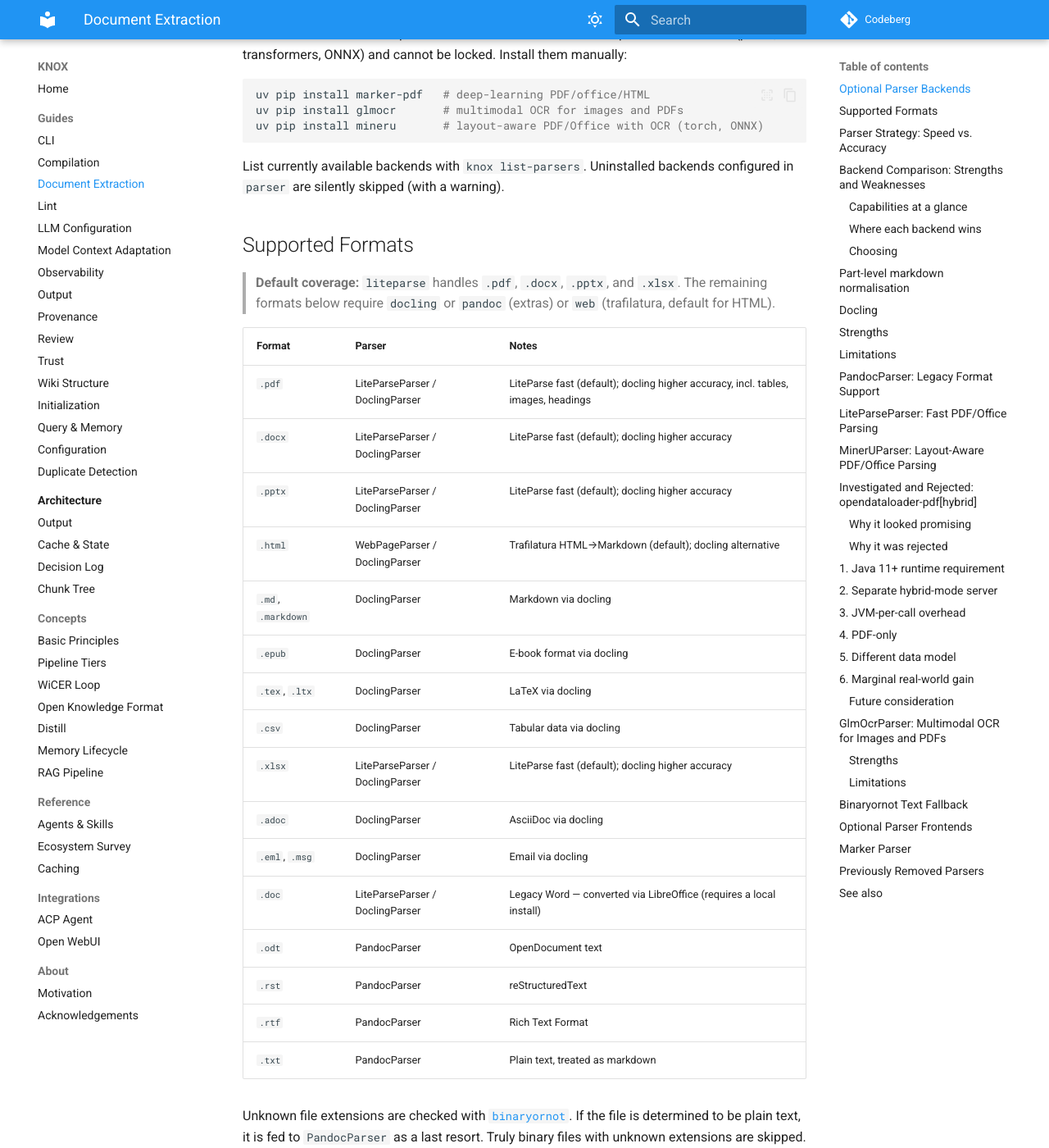
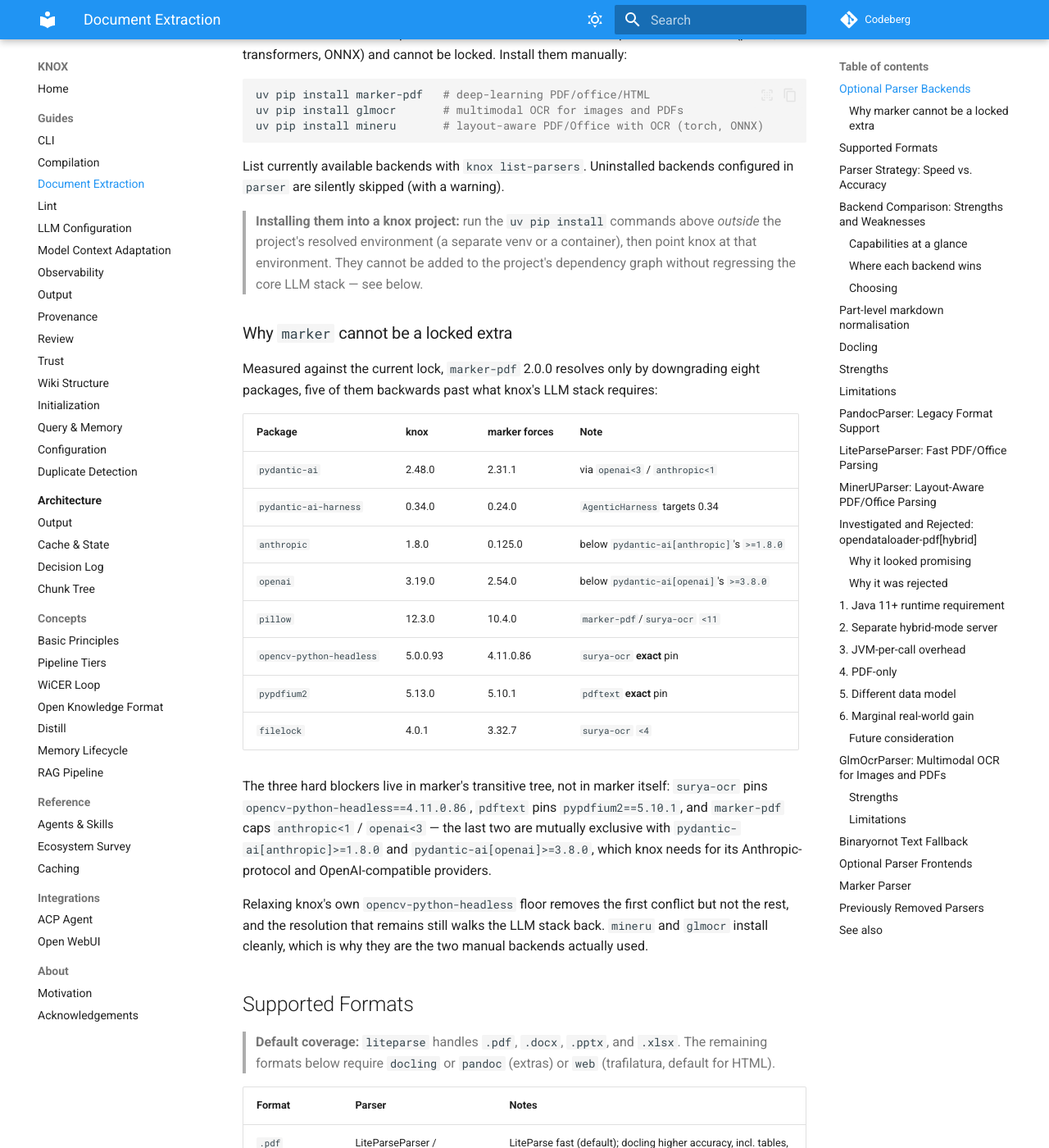
Before and after one commit to jr2804/kompend, an MkDocs documentation site: the page built from docs/guides/document-extraction.md, in a window 1280 px wide and 1400 px high, scrolled down 882 px. Shown: the whole window at 82% size. Built offline with MkDocs 1.6.1 and Material for MkDocs 9.7.7, drawn with Linux system fonts in a browser that asks for light colours; some of the changed text lies outside the part shown.

Commit message:
build(deps): upgrade lock, relax liteparse bound to <2.15; document marker conflict
uv lock --upgrade bumped 18 packages (incl. optional extras), most notably
pydantic-ai 2.47->2.48, pydantic-ai-harness 0.33->0.34, openai 3.18->3.19,
starlette 1.6->1.7, rumdl 0.2.75->0.2.77, crawl4ai 0.9.3->0.9.4.

liteparse was capped at <2.13 because 2.13.0 shipped no cp313 wheels. 2.14
ships them, so the cap moves to <2.15 and the lock now takes 2.14.7.
Verified against the figure path from the earlier librefix fix: 24/24 image
refs still resolve to bytes on T-REC-P.57, and the shared converter now also
picks up a code block from it.

Remaining outdated packages are all upstream-capped, none by knox:
typer<0.27.0 (docling-slim), websockets<17 (docling-slim, google-genai),
pyee<14 (playwright), mpmath<1.4 (sympy), antlr4-python3-runtime==4.9.*
(omegaconf via rapidocr), pydantic-core==2.46.5 (pydantic),
agent-client-protocol<0.12 (harness[acp]), snowballstemmer~=2.2 and
xxhash~=3.4 (Crawl4AI).

Also documents why marker can no longer be a locked extra: marker-pdf 2.0.0
resolves only by downgrading eight packages, five of them backwards past
knox's LLM stack (pydantic-ai, pydantic-ai-harness, anthropic<1.8,
openai<3.8, pillow). The hard blockers are transitive exact pins in
surya-ocr (opencv-python-headless==4.11.0.86) and pdftext
(pypdfium2==5.10.1), plus marker's own anthropic<1 / openai<3 caps which are
mutually exclusive with pydantic-ai[anthropic,openai]. Relaxing knox's own
opencv floor removes only the first conflict. mineru and glmocr install
cleanly and remain the two usable manual backends.

```diff
--- a/docs/guides/document-extraction.md
+++ b/docs/guides/document-extraction.md
@@ -45,6 +45,41 @@
 
 List currently available backends with `knox list-parsers`. Uninstalled
 backends configured in `parser` are silently skipped (with a warning).
+
+> **Installing them into a knox project:** run the `uv pip install` commands
+> above *outside* the project's resolved environment (a separate venv or a
+> container), then point knox at that environment. They cannot be added to the
+> project's dependency graph without regressing the core LLM stack — see
+> below.
+
+### Why `marker` cannot be a locked extra
+
+Measured against the current lock, `marker-pdf` 2.0.0 resolves only by
+downgrading eight packages, five of them backwards past what knox's LLM stack
+requires:
+
+| Package | knox | marker forces | Note |
+|---------|------|---------------|------|
+| `pydantic-ai` | 2.48.0 | 2.31.1 | via `openai<3` / `anthropic<1` |
+| `pydantic-ai-harness` | 0.34.0 | 0.24.0 | `AgenticHarness` targets 0.34 |
+| `anthropic` | 1.8.0 | 0.125.0 | below `pydantic-ai[anthropic]`'s `>=1.8.0` |
+| `openai` | 3.19.0 | 2.54.0 | below `pydantic-ai[openai]`'s `>=3.8.0` |
+| `pillow` | 12.3.0 | 10.4.0 | `marker-pdf`/`surya-ocr` `<11` |
+| `opencv-python-headless` | 5.0.0.93 | 4.11.0.86 | `surya-ocr` **exact** pin |
+| `pypdfium2` | 5.13.0 | 5.10.1 | `pdftext` **exact** pin |
+| `filelock` | 4.0.1 | 3.32.7 | `surya-ocr` `<4` |
+
+The three hard blockers live in marker's transitive tree, not in marker itself:
+`surya-ocr` pins `opencv-python-headless==4.11.0.86`, `pdftext` pins
+`pypdfium2==5.10.1`, and `marker-pdf` caps `anthropic<1` / `openai<3` — the
+last two are mutually exclusive with `pydantic-ai[anthropic]>=1.8.0` and
+`pydantic-ai[openai]>=3.8.0`, which knox needs for its Anthropic-protocol and
+OpenAI-compatible providers.
+
+Relaxing knox's own `opencv-python-headless` floor removes the first conflict
+but not the rest, and the resolution that remains still walks the LLM stack
+back. `mineru` and `glmocr` install cleanly, which is why they are the two
+manual backends actually used.
 
 ## Supported Formats
 
@@ -125,7 +160,7 @@
 |---------|---------------|-------------|
 | `liteparse` | Fastest by a wide margin (Rust core, no Python ML stack); native PDF via PDFium; office formats via an external LibreOffice install; figures extracted with real bytes; the right default for high-volume, born-digital text. | **No equation support at all** — its Markdown never contains `$$`, so no FORMULA element can ever be produced. Table detection is layout-blind and can produce garbage rows on multi-column pages. No internal captioning (every figure needs the VLM pass). |
 | `docling` | Broadest format coverage (20+, incl. email/EPUB/AsciiDoc); the only backend here that is a single locked extra with no manual install; structure-preserving headings/lists/figures; table structure + formula + code enrichment all available and on by default; RapidOCR handles scanned pages with no GPU. | Slowest of the local backends (ML models per document); table accuracy good but not best-in-class for complex borderless tables; no bounding-box/page-layout coordinates exposed; first parse downloads models. |
-| `marker` | Highest reported benchmark accuracy of the local backends; equations and tables as first-class output; device-aware modes; optional LLM processors for extra quality when an LLM service is configured. | Cannot be a locked extra (its dependency graph conflicts), so it needs `uv pip install marker-pdf`; model download + GPU strongly preferred; slowest on CPU; internal figure captions only via the opt-in LLM path. |
+| `marker` | Highest reported benchmark accuracy of the local backends; equations and tables as first-class output; device-aware modes; optional LLM processors for extra quality when an LLM service is configured. | Cannot be a locked extra — its transitive pins (`opencv-python-headless` and `pypdfium2` exact, `anthropic<1`, `openai<3`) force an eight-package downgrade incl. `pydantic-ai` (see [above](#why-marker-cannot-be-a-locked-extra)); model download + GPU strongly preferred; slowest on CPU; internal figure captions only via the opt-in LLM path. |
 | `mineru` | Layout-aware with selectable backends (`pipeline` OCR + layout, `vlm`, `hybrid`); `formula_enable`/`table_enable` on by default; parse-method control (`auto`/`ocr`/`txt`) lets you force or skip OCR per corpus. | Cannot be a locked extra; heavy install (torch + ONNX); its Markdown carries no page markers, so `page_count` is reported as unknown (`0`); slower than docling on typical corpora. |
 | `glmocr` | Strong on image-only and raster content (photos, scans, screenshots) via a multimodal VLM; emits a structured per-element JSON (labels + bounding boxes) rather than a flat Markdown blob; no local model, so CPU-only hosts work. | Needs `ZHIPU_API_KEY` (cloud) or a running self-hosted endpoint; network latency per page; cannot be a locked extra; per-element page attribution is fixed to page 1 in the crop path. |
 | `pandoc` | No ML, no model downloads; excellent for legacy text formats (RST, LaTeX, ODT, EPUB, TEX) and any text file without a dedicated parser; equation and code passthrough from LaTeX sources. | No figures, no OCR, no layout analysis — it re-renders whatever the source format already encodes; the binary is downloaded on first use. |
--- a/pyproject.toml
+++ b/pyproject.toml
@@ -66,7 +66,7 @@
     "summarization-pydantic-ai>=0.1.10",
     "aenum>=3.1.17",
     "lazy-loader",
-    "liteparse>=2.4.0,<2.13",  # 2.13.0 shipped no cp313+ wheels and no sdist; relax when fixed
+    "liteparse>=2.4.0,<2.15",  # 2.13.x shipped no cp313+ wheels; 2.14 ships them
     "trafilatura>=2.0.0",
     "rapidfuzz>=3.14.6",
     "charset-normalizer>=3.5.1",
```
